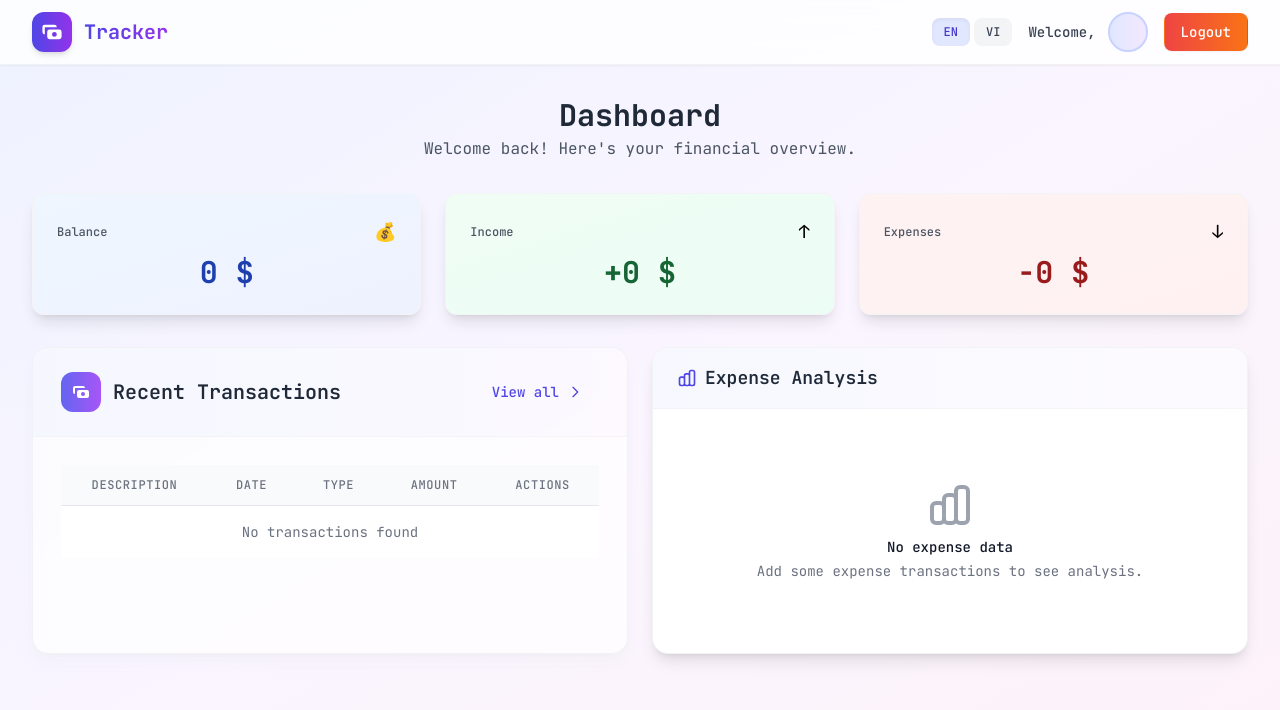
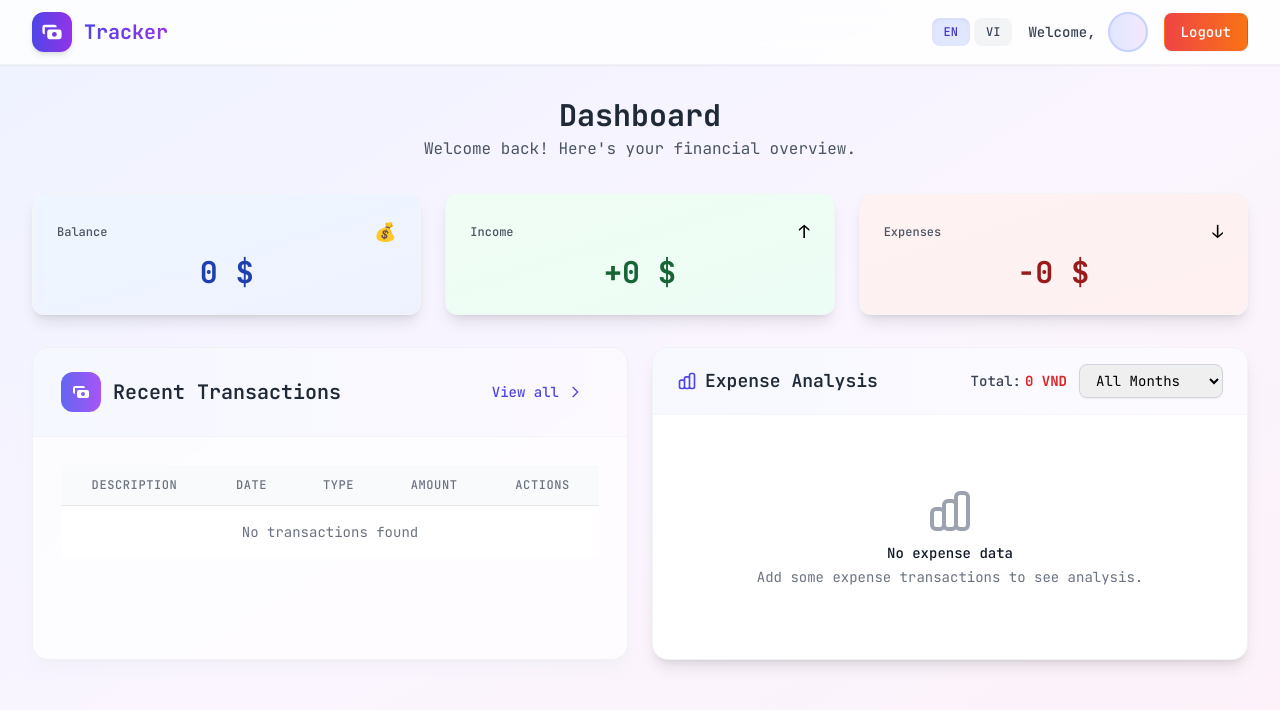
Before and after one commit to jinkazama13200/mikeyfinancetracker, a React (Create React App) app: page /dashboard in a window 1280 px wide. Shown: the top 710 px of the page. Built offline with nearby package versions, Linux system fonts and the light colour scheme.

Commit message:
Add monthly filtering option to expense chart with total calculation

```diff
--- a/src/components/ExpenseChart.tsx
+++ b/src/components/ExpenseChart.tsx
@@ -1,6 +1,17 @@
-import React from 'react';
+import React, { useState, useMemo } from 'react';
 import { PieChart, Pie, Cell, ResponsiveContainer, Tooltip, Legend } from 'recharts';
 import { useTranslation } from '../i18n';
+
+interface Transaction {
+  id: string;
+  type: 'income' | 'expense';
+  amount: number;
+  description: string;
+  date: string;
+  currency?: string;
+  userId: string;
+  createdAt: string;
+}
 
 interface ExpenseCategory {
   name: string;
@@ -9,11 +20,67 @@ interface ExpenseCategory {
 }
 
 interface ExpenseChartProps {
-  expenses: ExpenseCategory[];
+  transactions: Transaction[];
 }
 
-const ExpenseChart: React.FC<ExpenseChartProps> = ({ expenses }) => {
+const ExpenseChart: React.FC<ExpenseChartProps> = ({ transactions }) => {
   const { language } = useTranslation();
+  const [selectedMonth, setSelectedMonth] = useState<string>('all'); // 'all' or 'YYYY-MM'
+
+  // Get unique months from transactions
+  const uniqueMonths = useMemo(() => {
+    const monthsSet = new Set<string>();
+    transactions
+      .filter(t => t.type === 'expense')
+      .forEach(t => {
+        const date = new Date(t.date);
+        const month = `${date.getFullYear()}-${String(date.getMonth() + 1).padStart(2, '0')}`;
+        monthsSet.add(month);
+      });
+    return Array.from(monthsSet).sort().reverse(); // Sort in descending order (newest first)
+  }, [transactions]);
+
+  // Filter expenses by selected month
+  const filteredExpenses = useMemo(() => {
+    const filteredTransactions = selectedMonth === 'all'
+      ? transactions.filter(t => t.type === 'expense')
+      : transactions.filter(t => {
+          const transactionDate = new Date(t.date);
+          const transactionMonth = `${transactionDate.getFullYear()}-${String(transactionDate.getMonth() + 1).padStart(2, '0')}`;
+          return t.type === 'expense' && transactionMonth === selectedMonth;
+        });
+
+    // Group expenses by description and sum amounts
+    const groupedExpenses = filteredTransactions.reduce((categories, transaction) => {
+      const existingCategory = categories.find(cat => cat.name === transaction.description);
+      if (existingCategory) {
+        existingCategory.value += transaction.amount;
+      } else {
+        categories.push({
+          name: transaction.description,
+          value: transaction.amount,
+          color: `#${Math.floor(Math.random()*16777215).toString(16)}`
+        });
+      }
+      return categories;
+    }, [] as { name: string; value: number; color: string }[]);
+
+    return groupedExpenses;
+  }, [transactions, selectedMonth]);
+
+  // Calculate total expenses for selected period
+  const totalExpenses = useMemo(() => {
+    return filteredExpenses.reduce((sum, category) => sum + category.value, 0);
+  }, [filteredExpenses]);
+
+  // Format month for display
+  const formatMonth = (month: string) => {
+    if (month === 'all') return language === 'en' ? 'All Months' : 'Tất cả các tháng';
+    const [year, monthNum] = month.split('-');
+    return language === 'en'
+      ? `${monthNum}/${year}`
+      : `${monthNum}/${year}`;
+  };
 
   // Colors for different expense categories
   const COLORS = [
@@ -54,21 +121,45 @@ const ExpenseChart: React.FC<ExpenseChartProps> = ({ expenses }) => {
   return (
     <div className="bg-white rounded-2xl shadow-lg border border-gray-200/50 overflow-hidden">
       <div className="px-6 py-4 bg-gradient-to-r from-indigo-50/50 to-purple-50/50 border-b border-gray-200/30">
-        <h3 className="text-lg font-semibold text-gray-800 flex items-center">
-          <svg xmlns="http://www.w3.org/2000/svg" className="h-5 w-5 mr-2 text-indigo-600" fill="none" viewBox="0 0 24 24" stroke="currentColor">
-            <path strokeLinecap="round" strokeLinejoin="round" strokeWidth={2} d="M9 19v-6a2 2 0 00-2-2H5a2 2 0 00-2 2v6a2 2 0 002 2h2a2 2 0 002-2zm0 0V9a2 2 0 012-2h2a2 2 0 012 2v10m-6 0a2 2 0 002 2h2a2 2 0 002-2m0 0V5a2 2 0 012-2h2a2 2 0 012 2v14a2 2 0 01-2 2h-2a2 2 0 01-2-2z" />
-          </svg>
-          {language === 'en' ? 'Expense Analysis' : 'Phân tích chi tiêu'}
-        </h3>
+        <div className="flex flex-col sm:flex-row sm:items-center sm:justify-between">
+          <div className="flex items-center">
+            <svg xmlns="http://www.w3.org/2000/svg" className="h-5 w-5 mr-2 text-indigo-600" fill="none" viewBox="0 0 24 24" stroke="currentColor">
+              <path strokeLinecap="round" strokeLinejoin="round" strokeWidth={2} d="M9 19v-6a2 2 0 00-2-2H5a2 2 0 00-2 2v6a2 2 0 002 2h2a2 2 0 002-2zm0 0V9a2 2 0 012-2h2a2 2 0 012 2v10m-6 0a2 2 0 002 2h2a2 2 0 002-2m0 0V5a2 2 0 012-2h2a2 2 0 012 2v14a2 2 0 01-2 2h-2a2 2 0 01-2-2z" />
+            </svg>
+            <h3 className="text-lg font-semibold text-gray-800">
+              {language === 'en' ? 'Expense Analysis' : 'Phân tích chi tiêu'}
+            </h3>
+          </div>
+
+          <div className="mt-2 sm:mt-0 flex items-center space-x-3">
+            <div className="text-sm font-medium text-gray-700">
+              {language === 'en' ? 'Total:' : 'Tổng cộng:'}
+              <span className="font-bold text-red-600 ml-1">
+                {totalExpenses.toLocaleString(language === 'vi' ? 'vi-VN' : 'en-US')} VND
+              </span>
+            </div>
+
+            <select
+              value={selectedMonth}
+              onChange={(e) => setSelectedMonth(e.target.value)}
+              className="input-focus block w-36 px-3 py-1.5 text-sm border border-gray-300 rounded-lg shadow-sm focus:ring-indigo-500 focus:border-indigo-500"
+            >
+              <option value="all">{formatMonth('all')}</option>
+              {uniqueMonths.map(month => (
+                <option key={month} value={month}>{formatMonth(month)}</option>
+              ))}
+            </select>
+          </div>
+        </div>
       </div>
 
       <div className="p-6">
-        {expenses.length > 0 ? (
+        {filteredExpenses.length > 0 ? (
           <div className="h-80">
             <ResponsiveContainer width="100%" height="100%">
               <PieChart>
                 <Pie
-                  data={expenses}
+                  data={filteredExpenses}
                   cx="50%"
                   cy="50%"
                   labelLine={true}
@@ -78,7 +169,7 @@ const ExpenseChart: React.FC<ExpenseChartProps> = ({ expenses }) => {
                   dataKey="value"
                   nameKey="name"
                 >
-                  {expenses.map((entry, index) => (
+                  {filteredExpenses.map((entry, index) => (
                     <Cell key={`cell-${index}`} fill={COLORS[index % COLORS.length]} />
                   ))}
                 </Pie>
--- a/src/pages/Dashboard.tsx
+++ b/src/pages/Dashboard.tsx
@@ -195,22 +195,7 @@ const Dashboard: React.FC = () => {
           </div>
 
           <ExpenseChart
-            expenses={transactions
-              .filter(t => t.type === 'expense')
-              .reduce((categories, transaction) => {
-                const existingCategory = categories.find(cat => cat.name === transaction.description);
-                if (existingCategory) {
-                  existingCategory.value += transaction.amount;
-                } else {
-                  categories.push({
-                    name: transaction.description,
-                    value: transaction.amount,
-                    color: `#${Math.floor(Math.random()*16777215).toString(16)}`
-                  });
-                }
-                return categories;
-              }, [] as { name: string; value: number; color: string }[])
-            }
+            transactions={transactions}
           />
         </div>
       </main>
```
